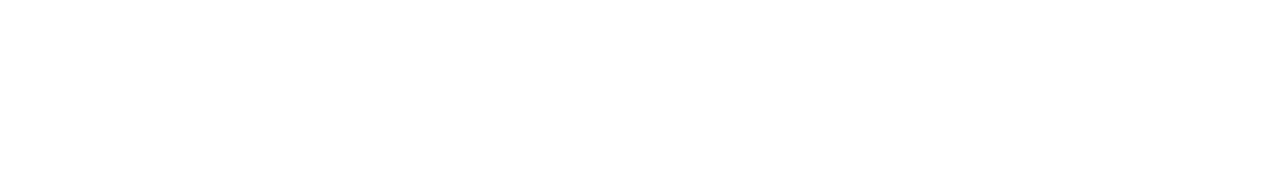
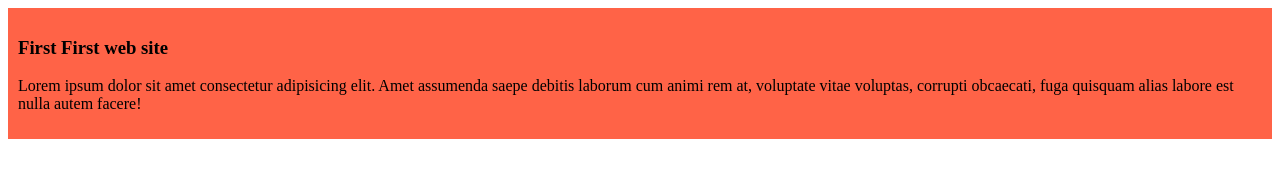
Before and after one commit to Waliullah018/my-first-githab-repo, a plain HTML site: page index.html in a window 1280 px wide. Drawn offline with Linux system fonts and the light colour scheme.

Commit message:
added the first web site

```diff
--- a/index.html
+++ b/index.html
@@ -3,9 +3,15 @@
 <head>
     <meta charset="UTF-8">
     <meta name="viewport" content="width=device-width, initial-scale=1.0">
+    <link rel="stylesheet" href="style/blog.css">
     <title>my-first-github-repo</title>
+
 </head>
 <body>
+    <div>
+        <h3>First First web site</h3>
+        <p>Lorem ipsum dolor sit amet consectetur adipisicing elit. Amet assumenda saepe debitis laborum cum animi rem at, voluptate vitae voluptas, corrupti obcaecati, fuga quisquam alias labore est nulla autem facere!</p>
 
+    </div>
 </body>
 </html>
--- /dev/null
+++ b/style/blog.css
@@ -0,0 +1,4 @@
+div{
+    background-color: tomato;
+    padding: 10px;
+}
```
